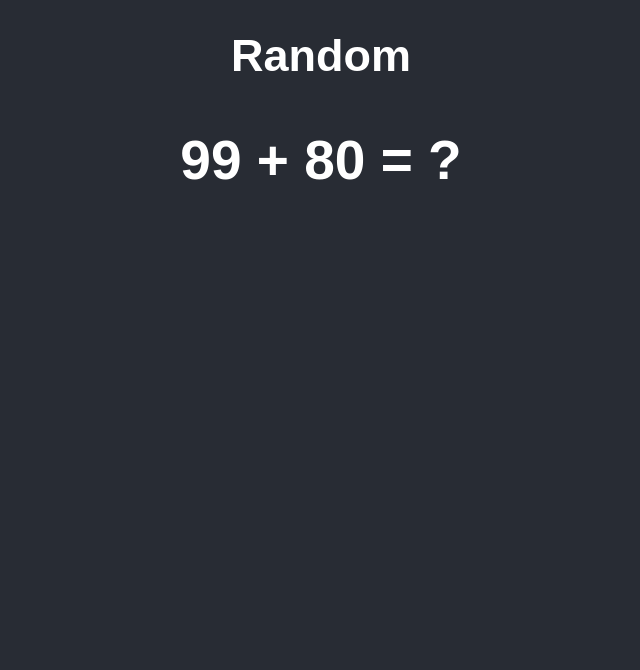
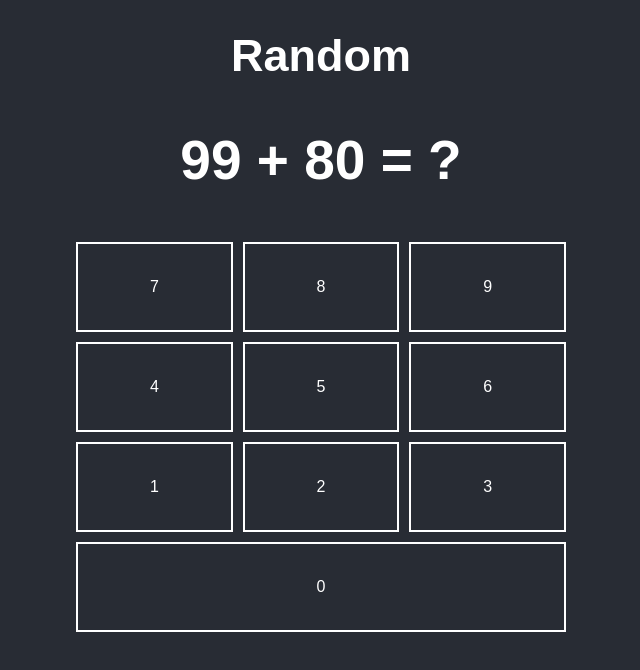
Before and after one commit to Ricardo-Santoyo/numbers, a React (Create React App) app: page /add/random in a window 1280 px wide. Shown: the top 670 px of the page, without its empty margins (319-959 px from the left). Built offline with nearby package versions, Linux system fonts and the light colour scheme; the HTML template or start-up script is replaced by a standard one.

Commit message:
added Numpad component

```diff
--- a/src/App.css
+++ b/src/App.css
@@ -72,6 +72,27 @@ a {
   font-size: 55px;
 }
 
+.Numpad {
+  display: flex;
+  width: 500px;
+  height: 100px;
+  max-width: 90%;
+  margin: 0 auto;
+}
+
+.Numpad span {
+  flex: 1;
+  margin: 5px;
+  display: flex;
+  justify-content: center;
+  align-items: center;
+  border: 2px solid white;
+}
+
+.Numpad span:hover {
+  cursor: pointer;
+}
+
 @media (min-width:500px) {
   .ChoiceContainer {
     width: 900px;
--- /dev/null
+++ b/src/components/Numpad.js
@@ -0,0 +1,24 @@
+import React from 'react';
+
+function Numpad() {
+  const numpad = [[7,8,9], [4,5,6], [1,2,3], [0]]
+
+  return (
+    <div>
+      <div className="Numpad">
+        {numpad[0].map((i) => (<span key={i}>{i}</span>))}
+      </div>
+      <div className="Numpad">
+        {numpad[1].map((i) => (<span key={i}>{i}</span>))}
+      </div>
+      <div className="Numpad">
+        {numpad[2].map((i) => (<span key={i}>{i}</span>))}
+      </div>
+      <div className="Numpad">
+        {numpad[3].map((i) => (<span key={i}>{i}</span>))}
+      </div>
+    </div>
+  );
+}
+
+export default Numpad;
--- a/src/components/Random.js
+++ b/src/components/Random.js
@@ -1,4 +1,5 @@
 import React, { useState } from 'react';
+import Numpad from './Numpad';
 
 function Random(props) {
   const [num1, setNum1] = useState(Math.floor(Math.random() * 100))
@@ -8,6 +9,7 @@ function Random(props) {
     <div>
       <h1 className="Header">Random</h1>
       <h2 className="Question">{`${num1} ${props.sign} ${num2} = ?`}</h2>
+      <Numpad />
     </div>
   );
 }
```
